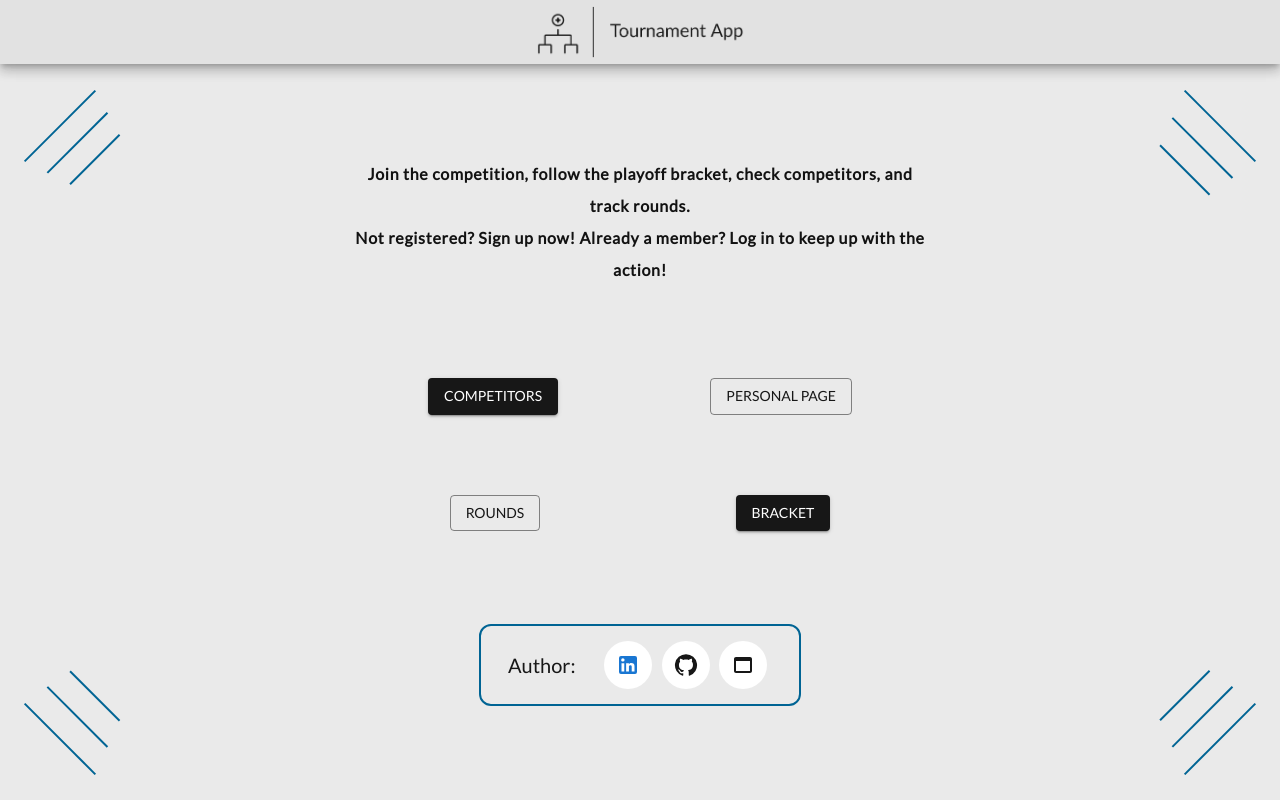
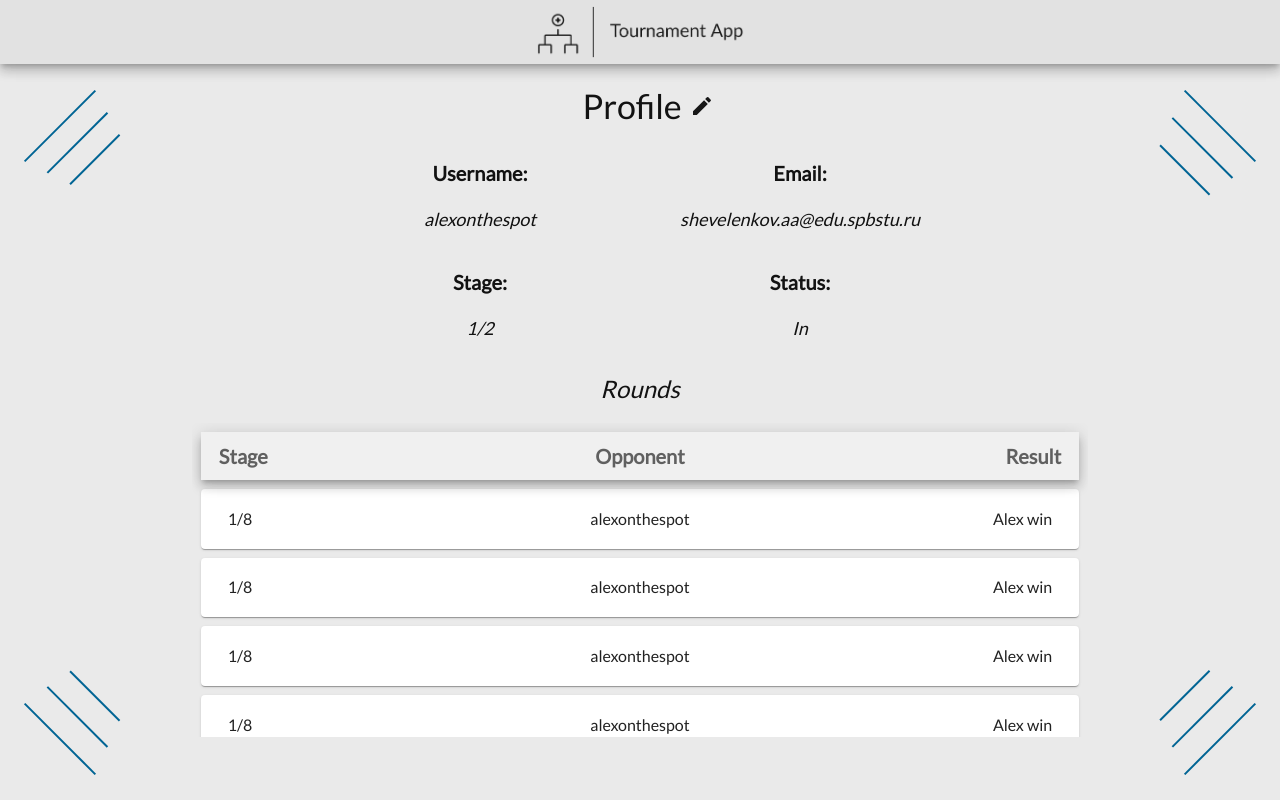
Before and after one commit to alexonthespot7/Tournament_front-end, a React (Create React App) app: page / in a window 1280 px wide. Built offline with nearby package versions, Linux system fonts and the light colour scheme.

Commit message:
Profile page draft is made

```diff
--- a/src/App.js
+++ b/src/App.js
@@ -7,6 +7,7 @@ import Main from './Components/Main';
 import Login from './Components/PublicComponents/Login';
 import Signup from './Components/PublicComponents/Signup';
 import Competitors from './Components/UserComponents/Competitors';
+import PersonalPage from './Components/UserComponents/PersonalPage';
 
 function App() {
   const { windowSize } = useContext(ContextWrapper);
@@ -39,7 +40,7 @@ function App() {
           <div className='thin-line right-top second' style={{ marginLeft: -25, marginTop: 20 }}></div>
           <div className='thin-line right-top' style={{ marginLeft: -50, marginTop: 20 }}></div>
         </Stack>
-        <Main />
+        <PersonalPage />
       </div>
     </div>
   );
--- a/src/Components/UserComponents/Competitors.js
+++ b/src/Components/UserComponents/Competitors.js
@@ -120,7 +120,21 @@ export default function Competitors() {
                 Competitors
             </Typography>
             <List
-                subheader={<ListSubheader color='secondary' sx={{ backgroundColor: '#f0f0f0', boxShadow: 7, py: '1%', px: '2%', m: '1%', display: 'flex', flexDirection: 'row', justifyContent: 'space-between' }}>
+                sx={{ width: '70%', maxHeight: '65%', overflow: 'auto' }}
+                subheader={
+                    <ListSubheader
+                        color='secondary'
+                        sx={{
+                            backgroundColor: '#f0f0f0',
+                            boxShadow: 7,
+                            py: '1%',
+                            px: '2%',
+                            m: '1%',
+                            display: 'flex',
+                            flexDirection: 'row',
+                            justifyContent: 'space-between'
+                        }}
+                    >
                         <Box display='flex' flexDirection='row' sx={{ flex: 1 }} alignItems='center'>
                             <Typography
                                 align='left'
@@ -161,7 +175,6 @@ export default function Competitors() {
                             </Typography>
                         </Box>
                     </ListSubheader>}
-                sx={{ width: '70%', maxHeight: '65%', overflow: 'auto' }}
             >
                 {filteredCompetitors.map((competitor, index) => (
                     <Card key={index} sx={{ display: 'flex', flexDirection: 'row', justifyContent: 'space-between', py: '2%', px: '3%', m: '1%' }}>
--- /dev/null
+++ b/src/Components/UserComponents/PersonalPage.js
@@ -0,0 +1,144 @@
+import { Box, Card, IconButton, List, ListSubheader, Typography } from "@mui/material";
+import CheckIcon from '@mui/icons-material/Check';
+import EditIcon from '@mui/icons-material/Edit';
+import { useState } from "react";
+
+const personalInfo = {
+    username: 'alexonthespot',
+    email: 'shevelenkov.aa@edu.spbstu.ru',
+    isOut: false,
+    stage: '1/2',
+    isCompetitor: 'true',
+    roundsQuantity: 2,
+    publicRounds: [
+        {
+            usernameOfCompetitor1: 'alexonthespot',
+            usernameOfCompetitor2: 'Messi2281',
+            stage: '1/8',
+            result: 'Alex win'
+        },
+        {
+            usernameOfCompetitor1: 'alexonthespot',
+            usernameOfCompetitor2: 'Messi2281',
+            stage: '1/8',
+            result: 'Alex win'
+        },
+        {
+            usernameOfCompetitor1: 'alexonthespot',
+            usernameOfCompetitor2: 'Messi2281',
+            stage: '1/8',
+            result: 'Alex win'
+        },
+        {
+            usernameOfCompetitor1: 'alexonthespot',
+            usernameOfCompetitor2: 'Messi2281',
+            stage: '1/8',
+            result: 'Alex win'
+        }
+    ]
+}
+
+export default function PersonalPage() {
+    const [isEditing, setIsEditing] = useState(false);
+
+    return (
+        <Box sx={{ mt: '4%' }} gap='2.5%' width='100%' display='flex' flexDirection='column' justifyContent='center' alignItems='center' height='90%' >
+            <Box width='9%' sx={{ mb: '1%' }} display='flex' flexDirection='row' justifyContent='space-between' alignItems='center'>
+                <Typography variant="h4" >
+                    Profile
+                </Typography>
+                {!isEditing && <IconButton
+                    color='secondary'
+                    onClick={() => setIsEditing(true)}
+                >
+                    <EditIcon />
+                </IconButton>}
+                {isEditing && <IconButton
+                    color='secondary'
+                    onClick={() => setIsEditing(false)}
+                >
+                    <CheckIcon />
+                </IconButton>}
+            </Box>
+            <Box width='50%' display='flex' flexDirection='row' alignItems='center' justifyContent='space-between'>
+                <Typography sx={{ flex: 1 }} fontWeight={900} fontSize={20}>Username:</Typography>
+                <Typography sx={{ flex: 1 }} fontWeight={900} fontSize={20}>Email:</Typography>
+            </Box>
+            <Box mb={2} width='50%' display='flex' flexDirection='row' alignItems='center' justifyContent='space-between'>
+                <Typography sx={{ flex: 1 }} fontStyle='italic' fontSize={18}>{personalInfo.username}</Typography>
+                <Typography sx={{ flex: 1 }} fontStyle='italic' fontSize={18}>{personalInfo.email}</Typography>
+            </Box>
+            {personalInfo.roundsQuantity !== 0 && personalInfo.isCompetitor && <Box width='50%' display='flex' flexDirection='row' alignItems='center' justifyContent='space-between'>
+                <Typography sx={{ flex: 1 }} fontWeight={900} fontSize={20}>Stage:</Typography>
+                <Typography sx={{ flex: 1 }} fontWeight={900} fontSize={20}>Status:</Typography>
+            </Box>}
+            {personalInfo.roundsQuantity !== 0 && personalInfo.isCompetitor && <Box width='50%' display='flex' flexDirection='row' alignItems='center' justifyContent='space-between'>
+                <Typography sx={{ flex: 1 }} fontStyle='italic' fontSize={18}>{personalInfo.stage}</Typography>
+                <Typography sx={{ flex: 1 }} fontStyle='italic' fontSize={18}>{!personalInfo.isOut ? 'In' : 'Out'}</Typography>
+            </Box>}
+            {(personalInfo.roundsQuantity === 0 || !personalInfo.isCompetitor) && <Box width='50%' display='flex' flexDirection='row' alignItems='center' justifyContent='center' gap='2.5%'>
+                <Typography fontWeight={900} fontSize={20}>Participant:</Typography>
+                <Typography fontStyle='italic' fontSize={18}>{personalInfo.isCompetitor ? 'Yes' : 'No'}</Typography>
+            </Box>}
+            {personalInfo.publicRounds.length > 0 && <Typography mt='1%' variant="h5" fontStyle='italic'>
+                Rounds
+            </Typography>}
+            {personalInfo.publicRounds.length > 0 && <List
+                sx={{ width: '70%', maxHeight: '42.5%', overflow: 'auto' }}
+                subheader={
+                    <ListSubheader
+                        color='secondary'
+                        sx={{
+                            backgroundColor: '#f0f0f0',
+                            boxShadow: 7,
+                            py: '1%',
+                            px: '2%',
+                            m: '1%',
+                            display: 'flex',
+                            flexDirection: 'row',
+                            justifyContent: 'space-between'
+                        }}
+                    >
+                        <Box display='flex' flexDirection='row' sx={{ flex: 1 }} alignItems='center'>
+                            <Typography
+                                align='left'
+                                fontWeight={900}
+                                fontSize={20}
+                                sx={{ '&:hover': { cursor: 'pointer' }, }}
+                            >
+                                Stage
+                            </Typography>
+                        </Box>
+                        <Box display='flex' flexDirection='row' sx={{ flex: 5 }} justifyContent='center' alignItems='center'>
+                            <Typography
+                                align='center'
+                                fontWeight={900}
+                                fontSize={20}
+                                sx={{ '&:hover': { cursor: 'pointer' }, }}
+                            >
+                                Opponent
+                            </Typography>
+                        </Box>
+                        <Box display='flex' flexDirection='row' sx={{ flex: 1 }} justifyContent='flex-end' alignItems='center'>
+                            <Typography
+                                align='right'
+                                fontWeight={900}
+                                fontSize={20}
+                                sx={{ '&:hover': { cursor: 'pointer' }, }}
+                            >
+                                Result
+                            </Typography>
+                        </Box>
+                    </ListSubheader>}
+            >
+                {personalInfo.publicRounds.map((round, index) => (
+                    <Card key={index} sx={{ display: 'flex', flexDirection: 'row', justifyContent: 'space-between', py: '2%', px: '3%', m: '1%' }}>
+                        <Typography align='left' sx={{ flex: 1 }}>{round.stage} </Typography>
+                        <Typography align='center' sx={{ flex: 5 }}>{round.usernameOfCompetitor1 === personalInfo.username ? round.usernameOfCompetitor1 : round.usernameOfCompetitor2} </Typography>
+                        <Typography align='right' sx={{ flex: 1 }}>{round.result} </Typography>
+                    </Card>
+                ))}
+            </List>}
+        </Box >
+    );
+}
```
Lines whose indentation alone changed are shown as unchanged.
